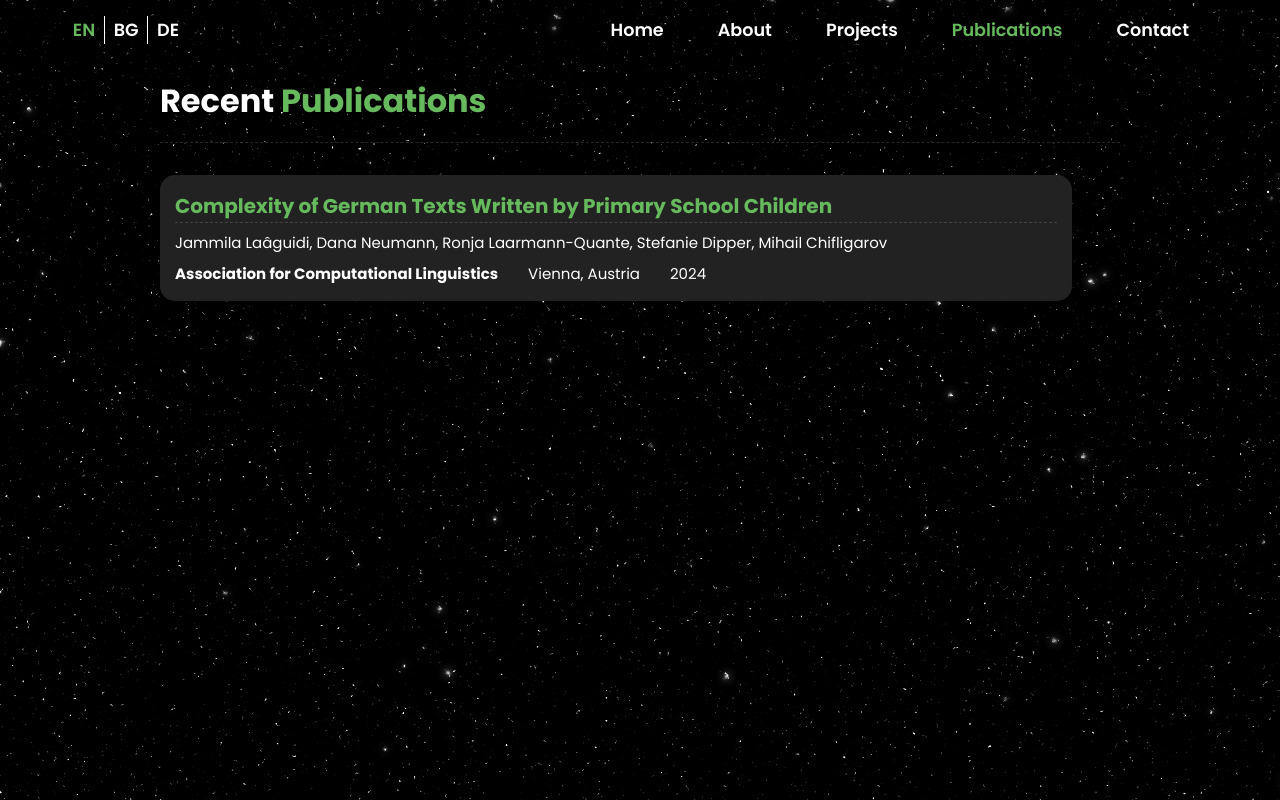
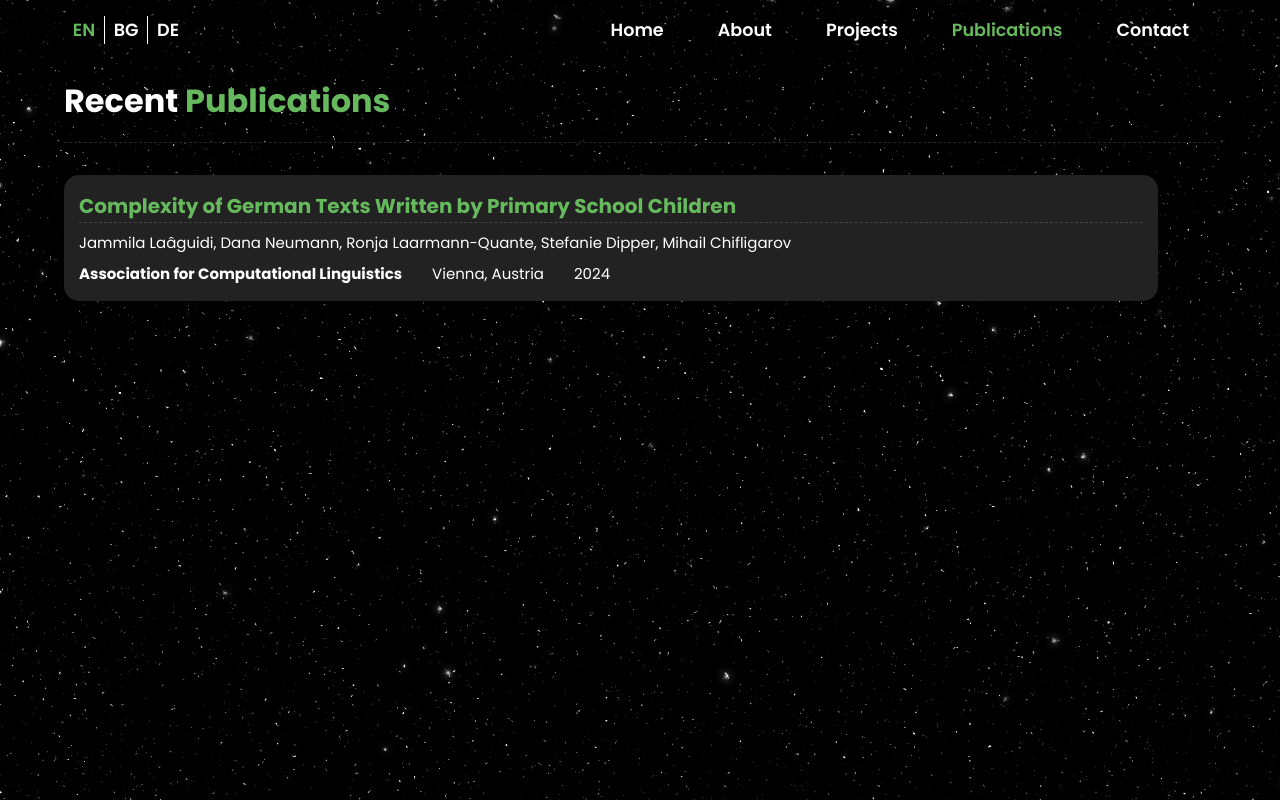
Before and after one commit to yanchdramch/yanchdramch.github.io, a Vue app: page /publications in a window 1280 px wide. Built offline with nearby package versions, Linux system fonts and the light colour scheme.

Commit message:
CSS is annoying

```diff
--- a/src/views/ProjectsView.vue
+++ b/src/views/ProjectsView.vue
@@ -154,7 +154,7 @@ swiper-slide {
   display: flex;
   align-items: flex-start;
   padding-top: 1em;
-  width: 75vw;
+  width: 90vw;
   flex-direction: column;
   max-height: 85vh;
   box-sizing: border-box;
--- a/src/views/PublicationsView.vue
+++ b/src/views/PublicationsView.vue
@@ -1,5 +1,5 @@
 <template>
-  <div class="contacts">
+  <div class="publications_page">
     <div class="main_title">
       <div class="normal">{{ pageTitle[selectedLang].normal }}<div class="colored">{{ pageTitle[selectedLang].colored }}
         </div>
@@ -53,12 +53,12 @@ export default {
 </script>
 
 <style>
-.contacts {
+.publications_page {
   min-height: 85vh;
   display: flex;
   align-items: flex-start;
   padding-top: 1em;
-  width: 75vw;
+  width: 90vw;
   flex-direction: column;
   max-height: 85vh;
   box-sizing: border-box;
```
